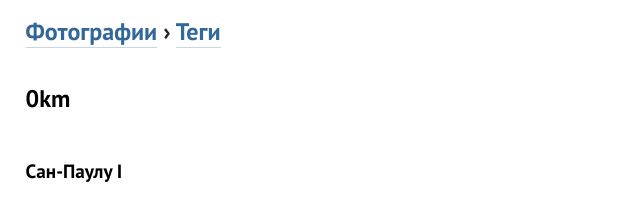
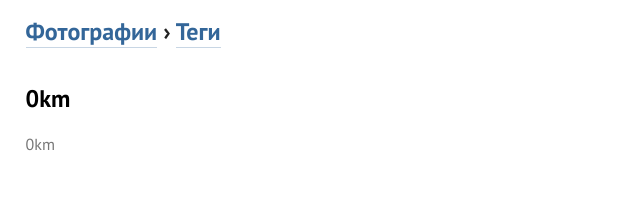
Before and after one commit to skirienko/photos, a React (Create React App) app: page /tags/0km in a window 1280 px wide. Shown: the top 201 px of the page, without its empty margins (0-640 px from the left). Built offline with nearby package versions, Linux system fonts and the light colour scheme; grey boxes are pictures that could not be loaded.

Commit message:
more for tag page

```diff
--- a/src/components/TagPage.js
+++ b/src/components/TagPage.js
@@ -20,7 +20,11 @@ class TagPage extends React.Component {
 
             if (result) {
                 const data = this.prepareData(result['items']);
-                this.setState({[tagName]: {title: result['title'], data: data}});
+                this.setState({[tagName]: {
+                    title: result['title'],
+                    tags: result['tags'],
+                    data: data
+                }});
             }
         }
     }
@@ -57,7 +61,7 @@ class TagPage extends React.Component {
         return data ?
             (<div className="place__page">
                 <h2 className="event__title">{data.title}</h2>
-                <p className="normal-text description">{data.description}</p>
+                <p className="normal-text result__tags">{data.tags.join(" ")}</p>
                 {data.data.map(section => (
                 <div key={section.path}>
                     <h3 className="event__subtitle">{section.title}</h3>
--- a/src/index.css
+++ b/src/index.css
@@ -87,7 +87,7 @@ html.scroll-snap body {
   text-transform: uppercase;
 }
 
-.event__date {
+.event__date, .result__tags {
   color: #777;
 }
 
```
